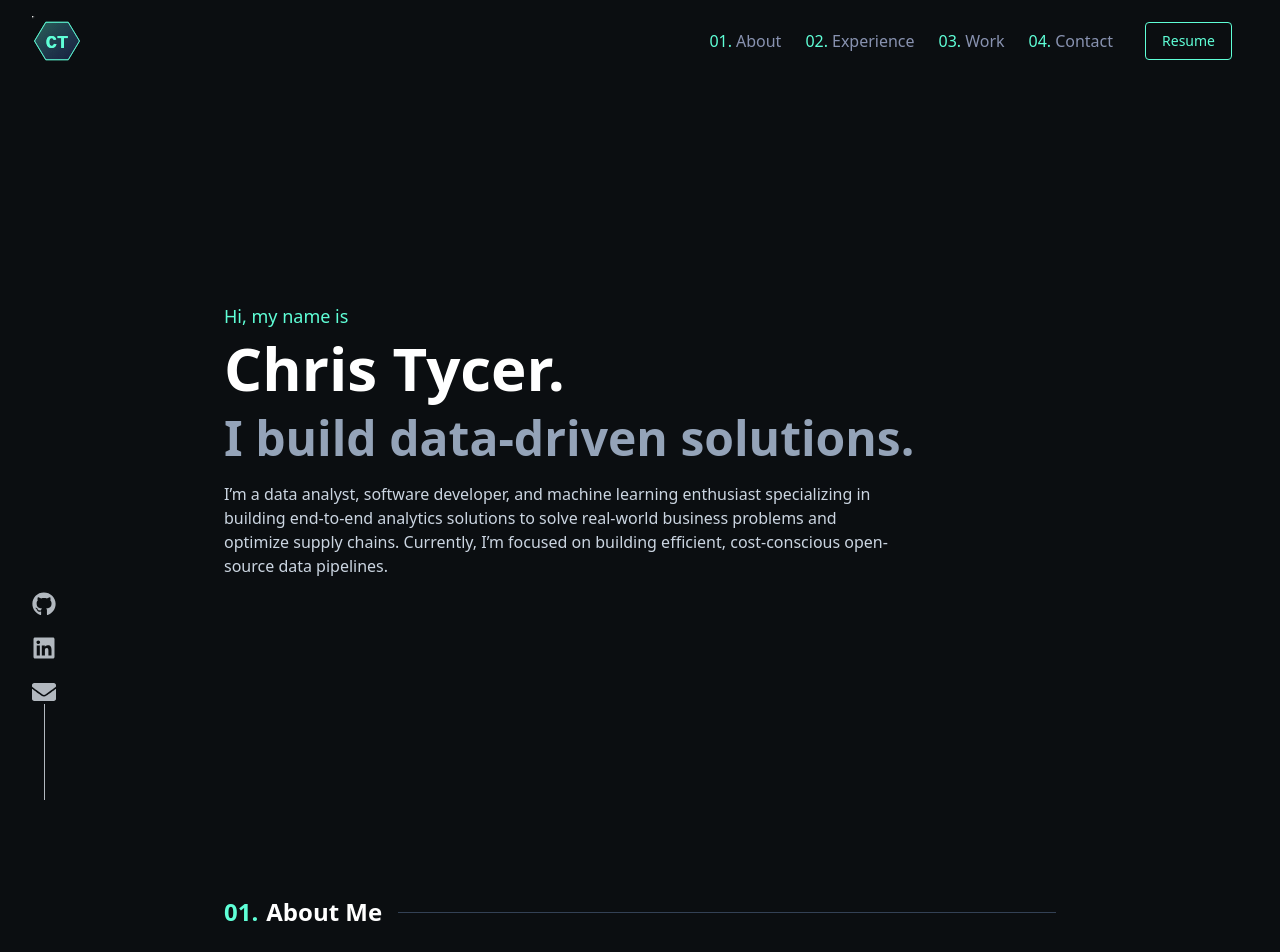
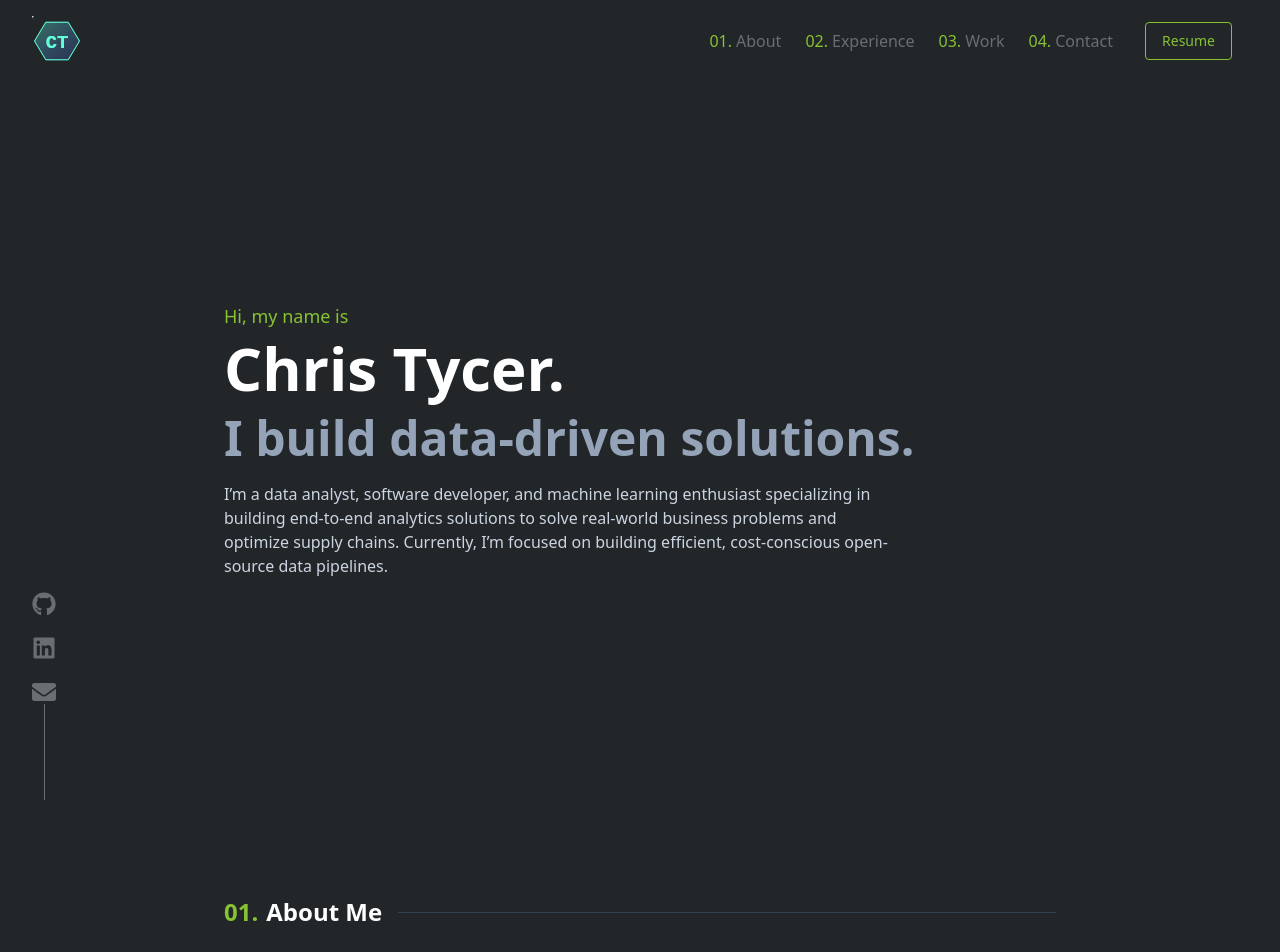
Before and after one commit to tycerch/portfolio, a Next.js app: page / in a window 1280 px wide. Shown: the top 952 px of the page. Built offline with nearby package versions, Linux system fonts and the light colour scheme.

Commit message:
feat: update global styles and color palette for improved UI consistency

```diff
--- a/app/globals.css
+++ b/app/globals.css
@@ -1,6 +1,12 @@
 @tailwind base;
 @tailwind components;
 @tailwind utilities;
+
+@layer base {
+  body {
+    @apply bg-background text-foreground;
+  }
+}
 
 @layer components {
   .container-padding {
@@ -20,25 +26,25 @@
   }
 
   .section-divider {
-    @apply ml-4 flex-grow border-t border-slate-700;
+    @apply ml-4 flex-grow border-t border-background-light;
   }
 
   .highlight-button {
     @apply border border-highlight px-4 py-2 text-highlight rounded
-    hover:bg-highlight/10 transition-all duration-300;
+    hover:bg-highlight hover:text-background transition-all duration-300;
   }
 
   .nav-link {
-    @apply text-slate hover:text-highlight transition-colors duration-200;
+    @apply text-foreground hover:text-highlight transition-colors duration-200;
   }
 
   .card {
     @apply bg-background-light p-6 rounded-md shadow-lg
-           hover:-translate-y-1 transition-all duration-300;
+           hover:border-highlight border border-transparent transition-all duration-300;
   }
 
   .card-title {
-    @apply text-slate-light hover:text-highlight transition-colors duration-200;
+    @apply text-foreground hover:text-highlight transition-colors duration-200;
   }
 }
 
--- a/tailwind.config.ts
+++ b/tailwind.config.ts
@@ -10,30 +10,26 @@ export default {
     extend: {
       colors: {
         background: {
-          DEFAULT: "#0b0e11",
-          light: "#1a1f25",
+          DEFAULT: "#222629",
+          light: "#474B4F",
         },
-        foreground: "#b2b8bf",
-        highlight: "#5FFFD7",
-        secondary: "#ff6f61",
-        blue: {
-          light: "#1a1f25",
-          DEFAULT: "#526CFE",
+        foreground: "#6B6E70",
+        highlight: "#86C232",
+        accent: "#61892F",
+        slate: {
+          light: "#6B6E70",
+          DEFAULT: "#474B4F",
+          dark: "#222629",
         },
-        slate: {
-          light: "#ccd6f6",
-          DEFAULT: "#8892b0",
-          dark: "#495670",
-        }
       },
       spacing: {
         section: "6rem",
-        "section-sm": "4rem"
+        "section-sm": "4rem",
       },
       maxWidth: {
         container: "1400px",
         "container-sm": "1200px",
-      }
+      },
     },
   },
   plugins: [],
```
